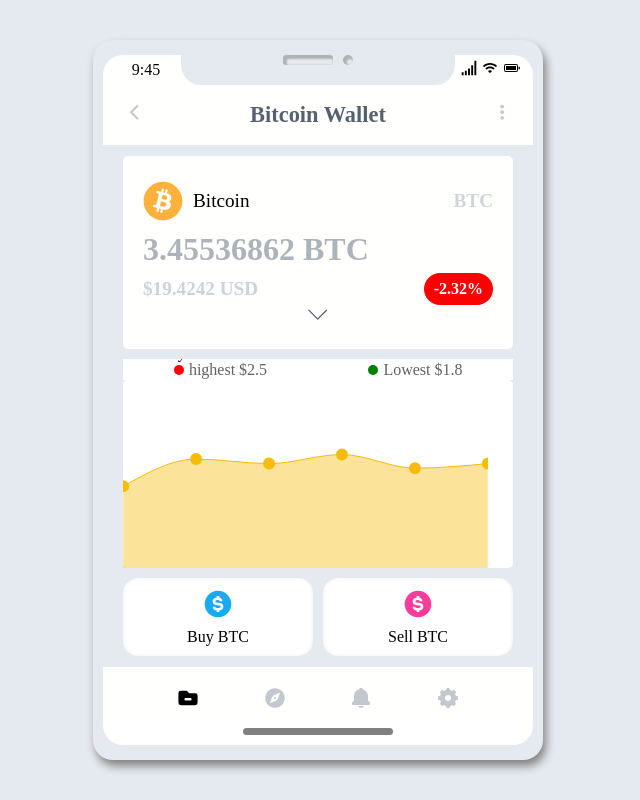
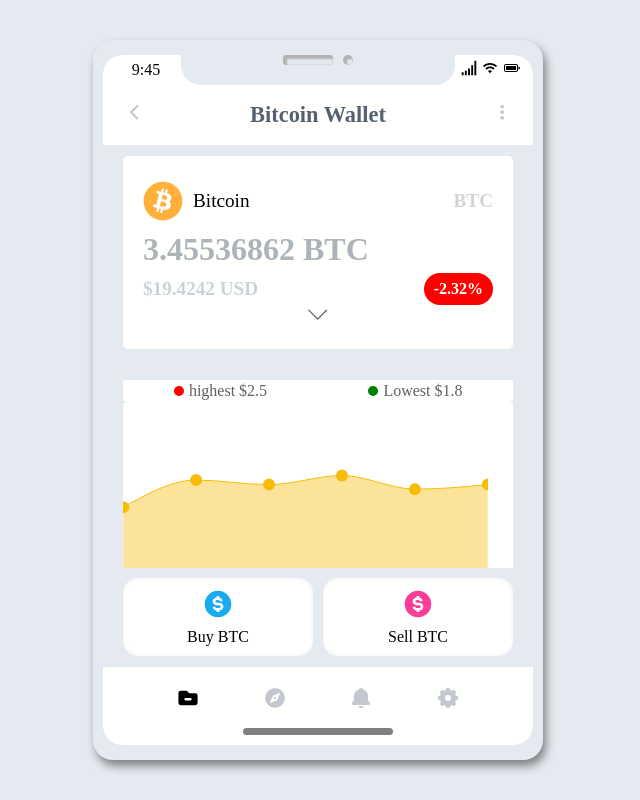
Before and after one commit to JohnMigwi/phone-layout, a React (Create React App) app: page / in a window 1280 px wide. Shown: the whole page, without its empty margins (322-962 px from the left). Built offline with nearby package versions, Linux system fonts and the light colour scheme.

Commit message:
made analytics full

```diff
--- a/src/index.css
+++ b/src/index.css
@@ -441,9 +441,10 @@
 /* //extras */
 .period-buttons {
   height: 10%;
+  width: 100%;
   display: flex;
-  justify-content: center;
-  position: absolute;
+  align-items: center;
+  justify-content: space-between;
   transition: all .2s linear;
   transform: translateY(-100%);
 }
@@ -455,10 +456,12 @@
 .period-text {
   cursor: pointer;
   padding: 5px 10px;
-  margin: 0 25px 0 25px;
   border: 1px solid transparent;
-
+  transition: all .3s linear;
   border-radius: 20px;
+  display: flex;
+  align-items: center;
+  justify-content: center;
 }
 
 .period-text:hover {
```
